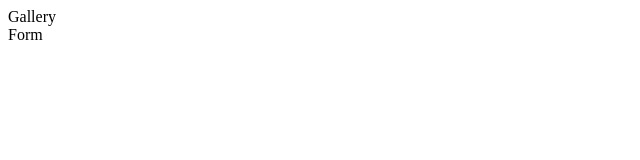
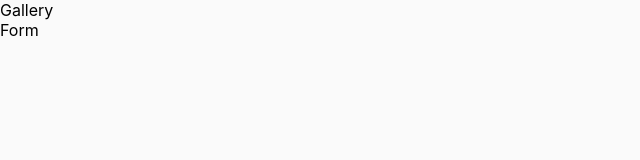
Before and after one commit to Eugene1380/goit-js-hw-09, a website built with Vite: page src/index.html in a window 1280 px wide. Shown: the full height of the page, 0-640 px from the left. Built offline with nearby package versions, Linux system fonts and the light colour scheme.

Commit message:
Update styles.css

```diff
--- a/src/css/styles.css
+++ b/src/css/styles.css
@@ -4,5 +4,16 @@
   | default @import url()
   |============================
 */
+@import url('./reset.css');
+@import url('./1-gallery.css');
+@import url('./2-form.css');
 
-@import url('./reset.css');
+/* .container {
+  background-color: aquamarine;
+}
+.gallery {
+  margin: 0;
+  padding: 16x;
+}
+.form {
+} */
```
